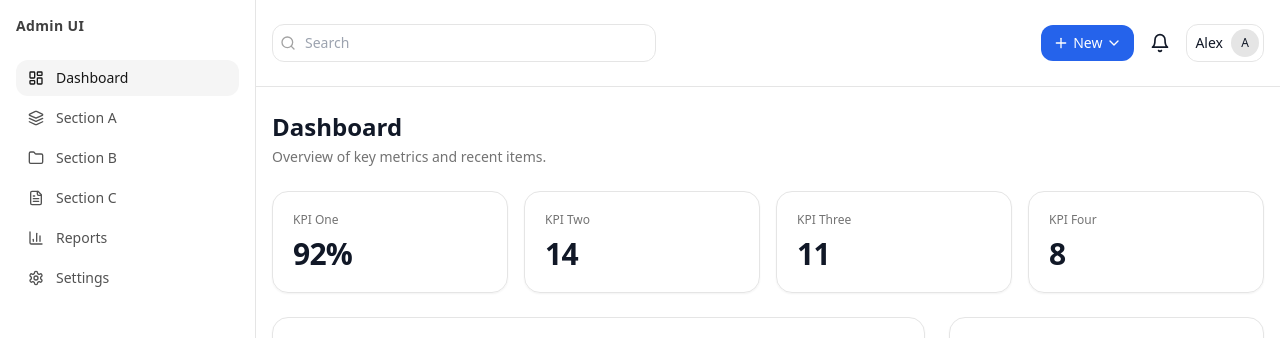
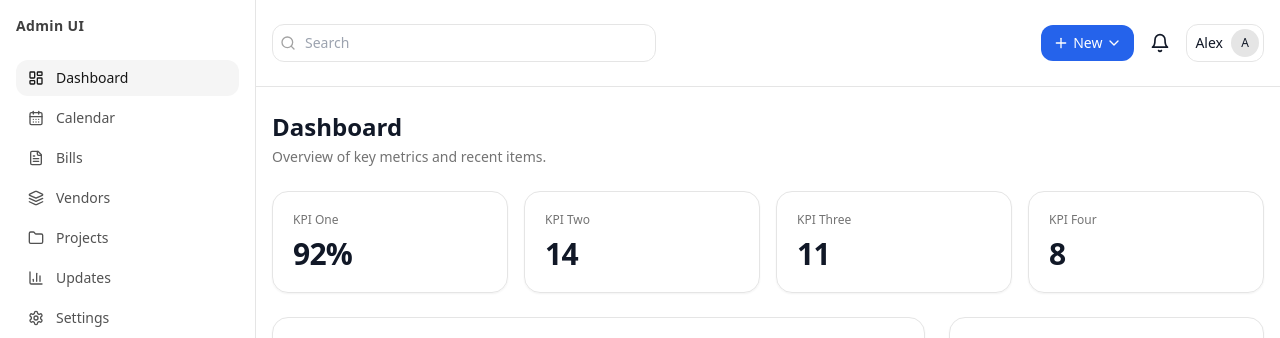
Before and after one commit to Byitzy/BillBoard, a Next.js app: page /dashboard in a window 1280 px wide. Shown: the top 338 px of the page. Built offline with nearby package versions, Linux system fonts and the light colour scheme.

Commit message:
fix(typed-routes): ensure Link href is Next Route via satisfies assertion

```diff
--- a/src/components/app-shell/Sidebar.tsx
+++ b/src/components/app-shell/Sidebar.tsx
@@ -2,16 +2,23 @@
 import Link from 'next/link';
 import { usePathname } from 'next/navigation';
 import { cn } from '@/lib/utils';
-import { BarChart3, LayoutDashboard, Settings, Folder, FileText, Layers } from 'lucide-react';
+import { BarChart3, LayoutDashboard, Settings, Folder, FileText, Layers, CalendarDays } from 'lucide-react';
+import type { Route } from 'next';
+import type { ComponentType } from 'react';
 
 const nav = [
   { href: '/dashboard', label: 'Dashboard', icon: LayoutDashboard },
-  { href: '/section-a', label: 'Section A', icon: Layers },
-  { href: '/section-b', label: 'Section B', icon: Folder },
-  { href: '/section-c', label: 'Section C', icon: FileText },
-  { href: '/reports', label: 'Reports', icon: BarChart3 },
+  { href: '/calendar', label: 'Calendar', icon: CalendarDays },
+  { href: '/bills', label: 'Bills', icon: FileText },
+  { href: '/vendors', label: 'Vendors', icon: Layers },
+  { href: '/projects', label: 'Projects', icon: Folder },
+  { href: '/updates', label: 'Updates', icon: BarChart3 },
   { href: '/settings/profile', label: 'Settings', icon: Settings }
-];
+] as const satisfies ReadonlyArray<{
+  href: Route;
+  label: string;
+  icon: ComponentType<{ className?: string }>;
+}>;
 
 export default function Sidebar() {
   const pathname = usePathname();
```
